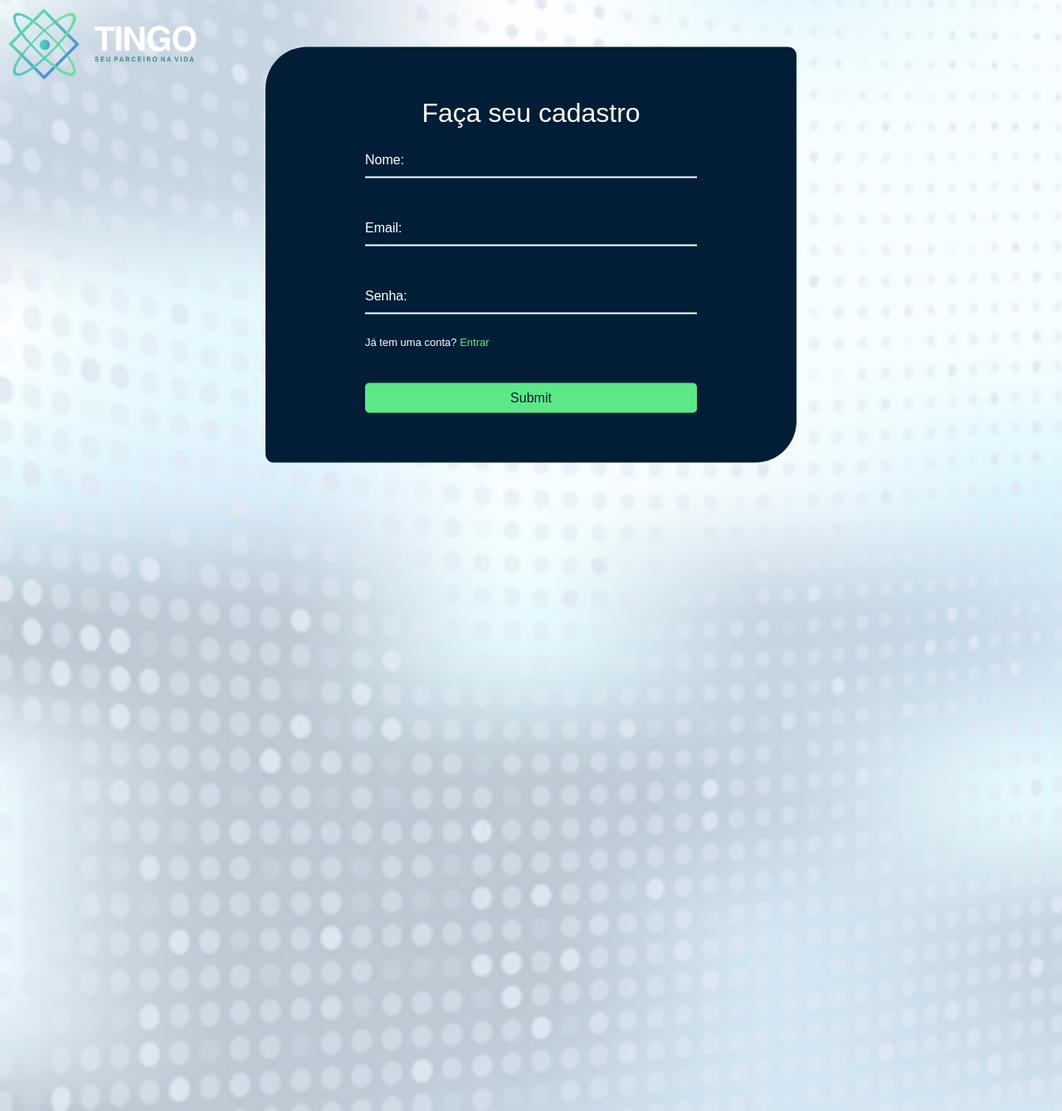
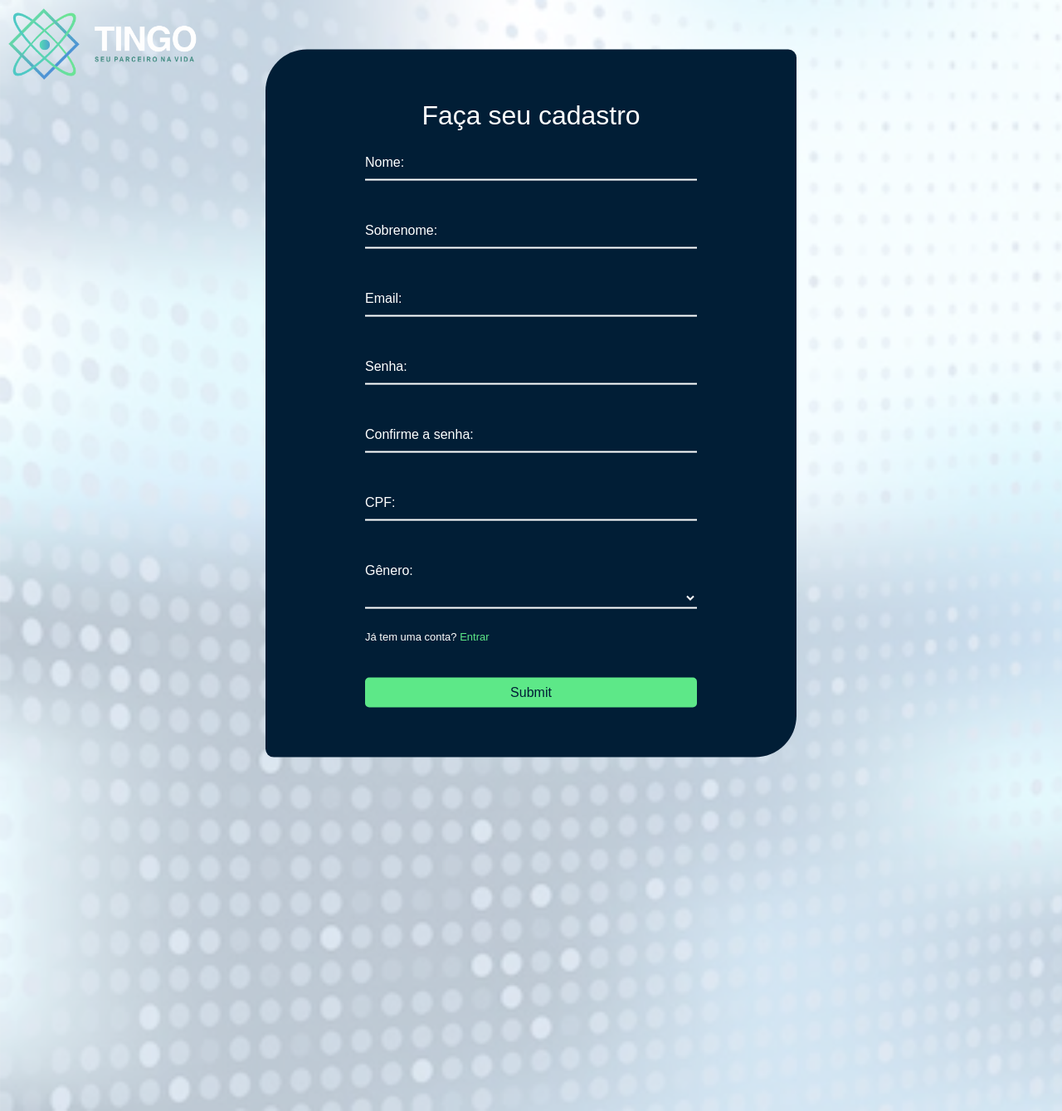
Before and after one commit to marcosjunior00/Tingo, a PHP site: page /cadastro.html in a window 1280 px wide. Shown: the whole page at 83% size. Run offline with PHP 8.4, Linux system fonts and the light colour scheme.

Commit message:
update visual register

```diff
--- a/cadastro.html
+++ b/cadastro.html
@@ -24,7 +24,7 @@
   <title>Login - Tingo</title>
 </head>
 
-<body id="login">
+<body id="cadastro">
 
   <a href="index.php"><img src="imgs/logo.png" alt="Tingo" class="logo-form"></a>
 
@@ -35,22 +35,54 @@
         <h3>Faça seu cadastro</h3>
 
         <div class="inputBox">
-          <input type="text" name="nome" class="inputUser" required>
+          <input type="text" name="nome" id="nome" class="inputUser" required>
           <label for="nome" class="labelInput">Nome:</label>
         </div>
 
         <br><br>
 
         <div class="inputBox">
-          <input type="text" name="email" class="inputUser" required>
+          <input type="text" name="lastName" id="lastName" class="inputUser" required>
+          <label for="lastName" class="labelInput">Sobrenome:</label>
+        </div>
+
+        <br><br>
+
+        <div class="inputBox">
+          <input type="text" name="email" id="email" class="inputUser" required>
           <label for="email" class="labelInput">Email:</label>
         </div>
 
         <br><br>
 
         <div class="inputBox">
-          <input type="password" name="senha" class="inputUser" required>
+          <input type="password" name="senha" id="senha" class="inputUser" required>
           <label for="senha" class="labelInput">Senha:</label>
+        </div>
+
+        <br><br>
+
+        <div class="inputBox">
+          <input type="password" name="ConfSenha" id="ConfSenha" class="inputUser" required>
+          <label for="ConfSenha" class="labelInput">Confirme a senha:</label>
+        </div>
+
+        <br><br>
+
+        <div class="inputBox">
+          <input type="text" name="cpf" id="cpf" class="inputUser" pattern="^[0-9]{3}.?[0-9]{3}.?[0-9]{3}-?[0-9]{2}" required>
+          <label for="cpf" class="labelInput">CPF:</label>
+        </div>
+
+        <br><br>
+
+        <div class="inputBox selectBox">
+          <label for="genero" class="labelSelect">Gênero:</label>
+          <select name="genero" id="genero" class="inputUser">
+            <option value=""></option>
+            <option value="M">Masculino</option>
+            <option value="F">Feminino</option>
+          </select>
         </div>
 
         <br>
--- a/css/style-form.css
+++ b/css/style-form.css
@@ -21,10 +21,13 @@ h1 {
   border-radius: 10px;
   padding: 60px 120px;
   margin-left: 50%;
-  margin-top: 24%;
   background-color: #011E36;
   transform: translate(-50%, -50%);
   border-radius: 50px 10px 50px 10px;
+}
+
+#login .base {
+  margin-top: 24%;
 }
 
 h3 {
@@ -64,6 +67,18 @@ h3 {
   color: #fff;
 }
 
+.labelSelect {
+  top: -10px;
+}
+
+option {
+  background-color: #001627;
+}
+
+option:hover {
+  background-color: #001d33;
+}
+
 .semCadastro {
   font-size: small;
 }
--- a/css/style.css
+++ b/css/style.css
@@ -190,6 +190,12 @@ h4 {
   letter-spacing: -0.2;
 }
 
+/* ------- Cadastro ------- */
+
+#cadastro .base {
+  margin-top: 38%;
+}
+
 /* ------- Produtos ------- */
 
 #products {
```
